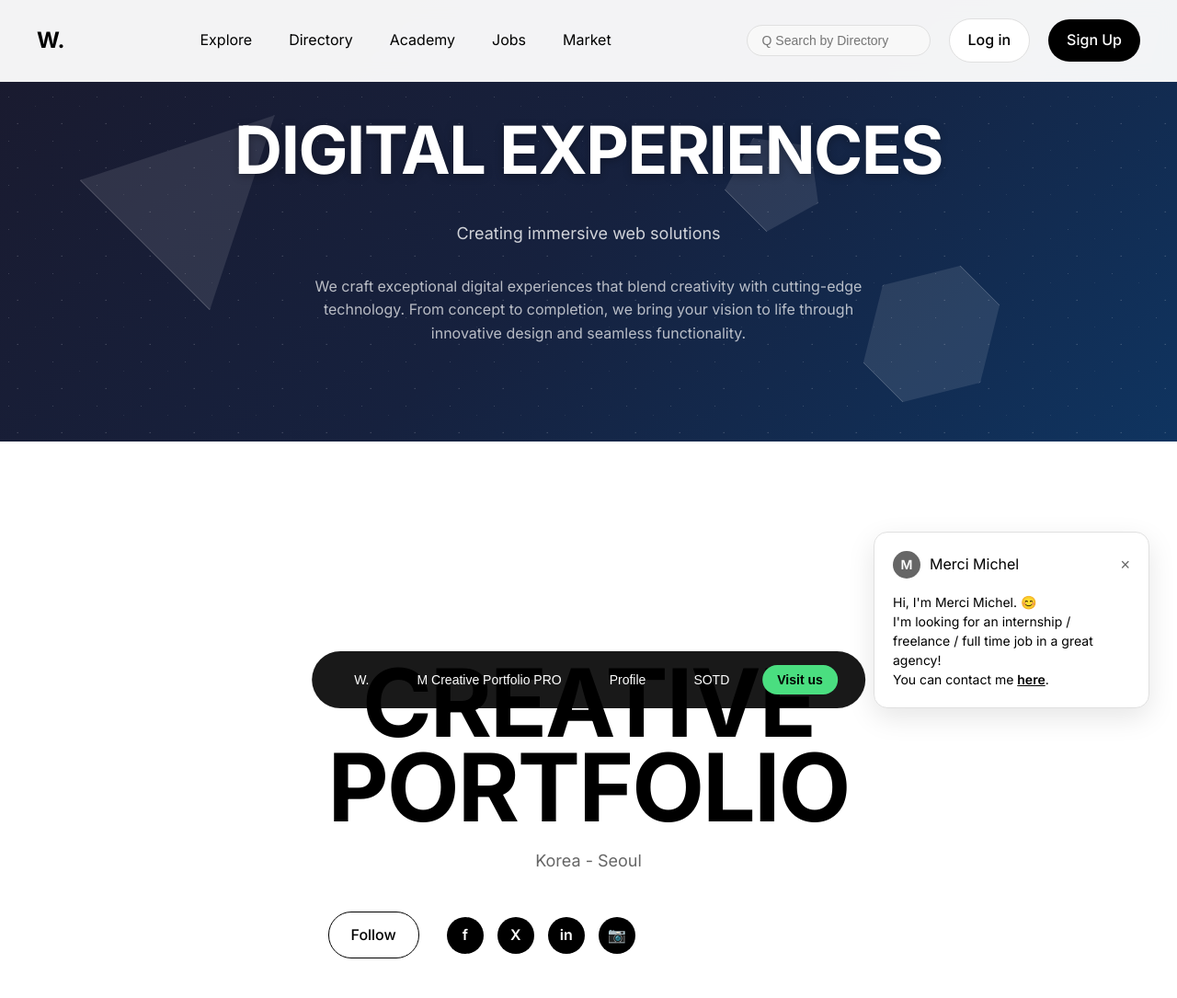
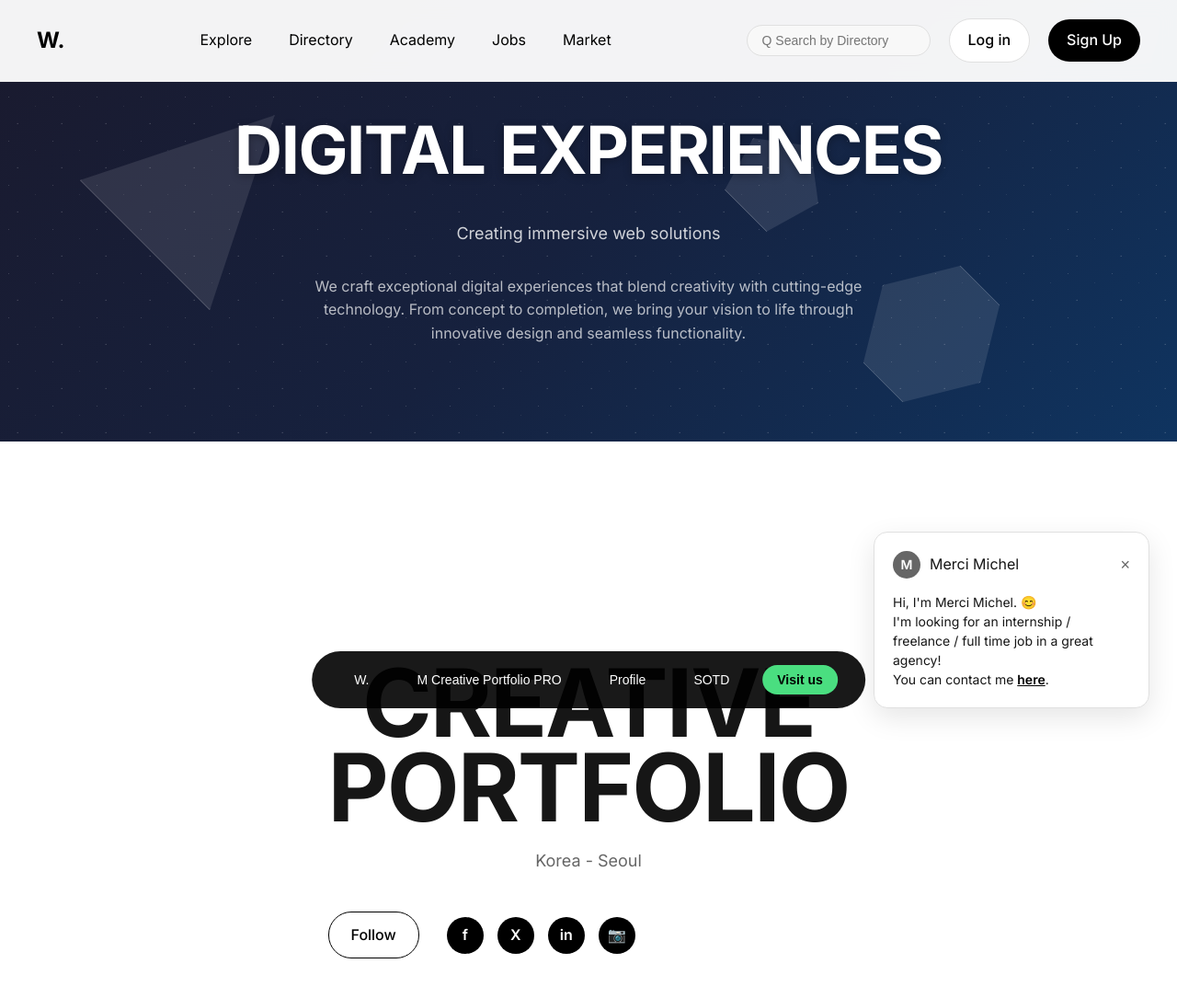
Before and after one commit to Heoeunjin/sandwich_testRepo, a website: page index.html in a window 1280 px wide. Shown: the top 1085 px of the page at 92% size. Drawn offline with Linux system fonts and the light colour scheme.

Commit message:
색 수정

```diff
--- a/index.html
+++ b/index.html
@@ -17,7 +17,7 @@
     body {
       font-family: 'Inter', sans-serif;
       background-color: #ffffff;
-      color: #000000;
+      color: #161616;
       line-height: 1.6;
       overflow-x: hidden;
     }
```
